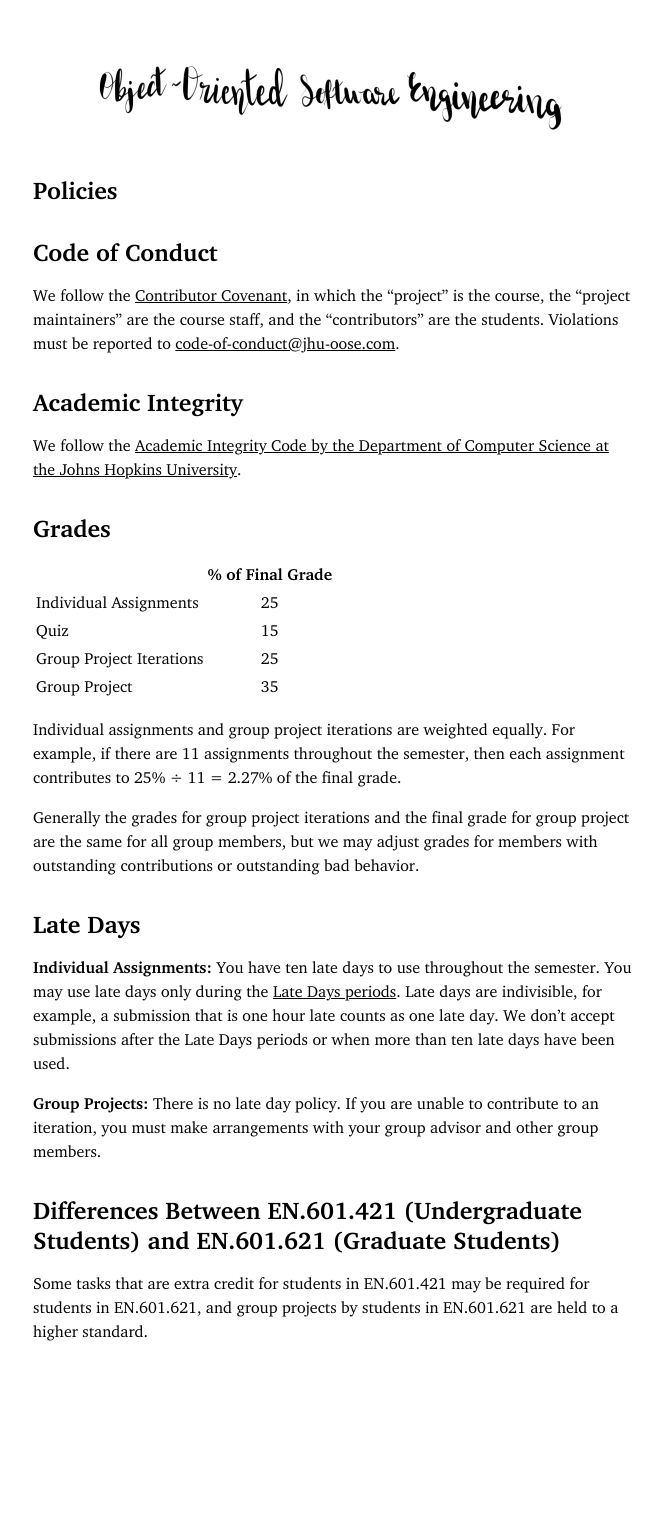
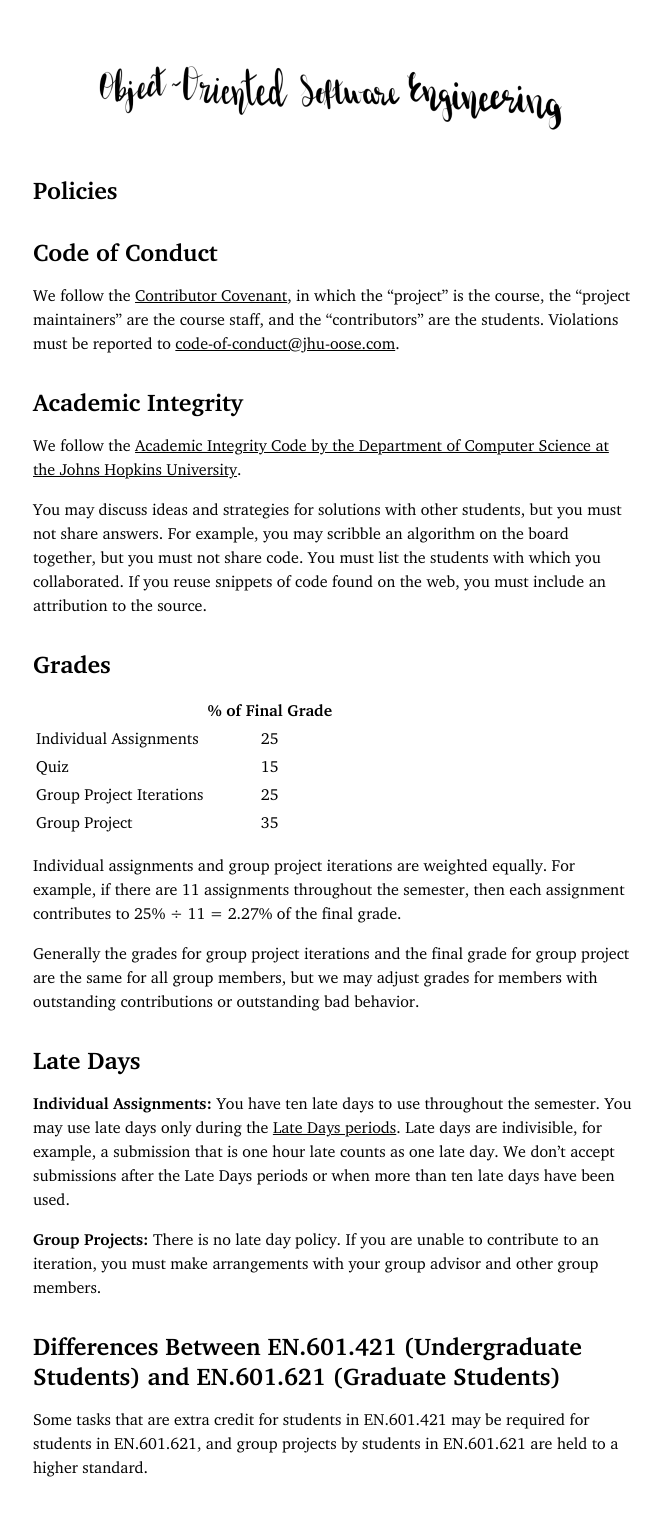
Before and after one commit to skemper/www.jhu-oose.com, a Jekyll site: the page built from policies/index.md, in a window 1280 px wide. Shown: the whole page, without its empty margins (307-970 px from the left). Built offline with Jekyll 4.4.1, drawn with Linux system fonts in a browser that asks for light colours; our own code applies the rules of GitHub Pages for plain Markdown files; before the commit the page ends 1391 px from its top, so only the background shows below that.

Commit message:
Clarify collaboration

```diff
--- a/policies/index.md
+++ b/policies/index.md
@@ -7,6 +7,8 @@ We follow the [Contributor Covenant](https://www.contributor-covenant.org/versio
 # Academic Integrity
 
 We follow the [Academic Integrity Code by the Department of Computer Science at the Johns Hopkins University](https://www.cs.jhu.edu/academic-integrity-code/).
+
+You may discuss ideas and strategies for solutions with other students, but you must not share answers. For example, you may scribble an algorithm on the board together, but you must not share code. You must list the students with which you collaborated. If you reuse snippets of code found on the web, you must include an attribution to the source.
 
 # Grades
 
```
